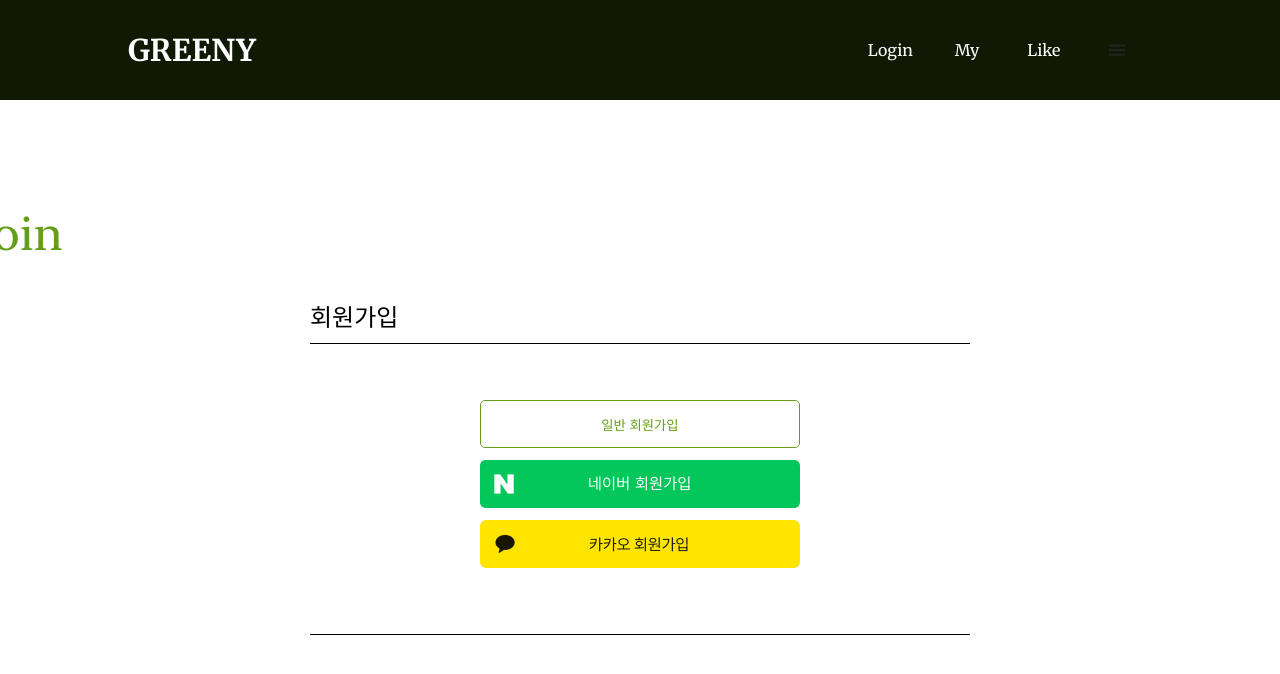
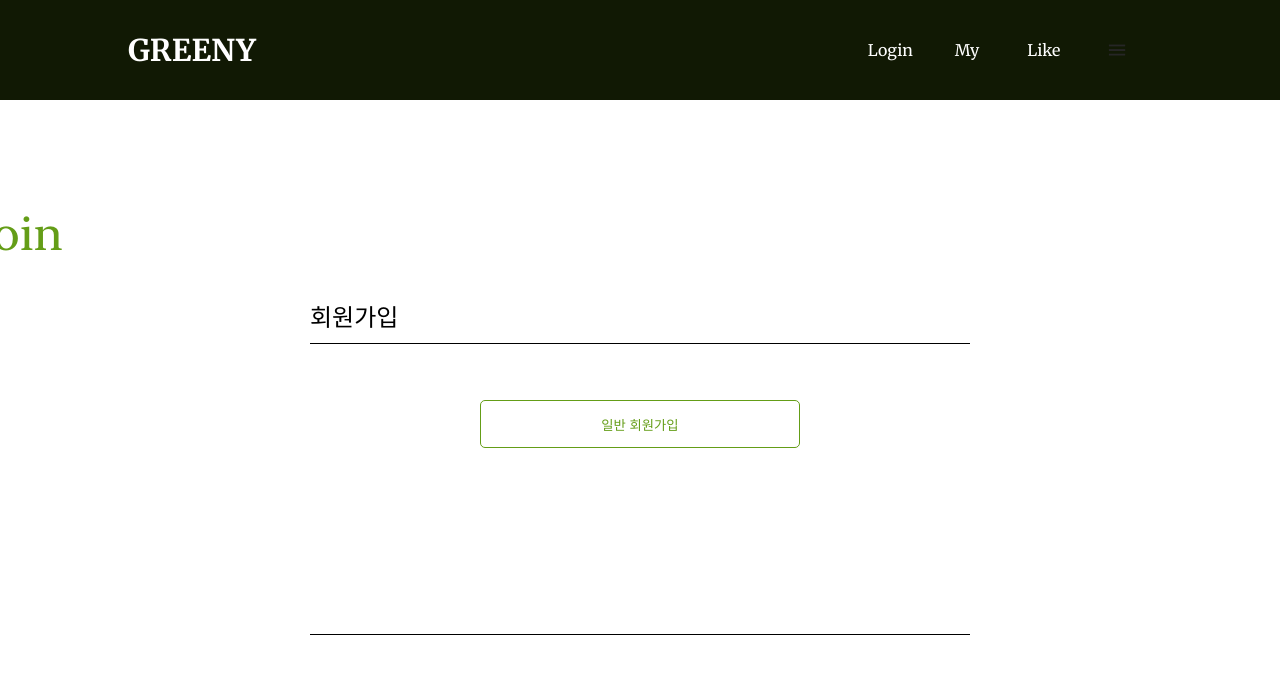
Before and after one commit to UMC-GREENY/greeny-frontend, a React (Create React App) app: page /select in a window 1280 px wide. Shown: the top 674 px of the page. Built offline with nearby package versions, Linux system fonts and the light colour scheme; no server answers.

Commit message:
hotfix: 모달창 x 제거, 약관동의ui 수정, 소셜회원가입 제거, 모달창 커서 포인터 추가

```diff
--- a/src/APP/Auth/Auth.signup.select.jsx
+++ b/src/APP/Auth/Auth.signup.select.jsx
@@ -15,7 +15,6 @@ function SignupSelect() {
       }
     });
   };
-  // Rest of the component code...
 
   return (
     <itemS.SignupWrapper>
@@ -23,19 +22,8 @@ function SignupSelect() {
         <itemS.Title>Join</itemS.Title>
         <itemS.SubTitle>회원가입</itemS.SubTitle>
         <itemS.InfoBox>
-          {/* Container to align buttons to the left */}
           <itemS.ButtonContainer>
             <itemS.SignupButton onClick={handleSubmit}>일반 회원가입</itemS.SignupButton>
-            <itemS.InputBtn
-              type="button"
-              onClick={() => {/* Handle Naver signup button click */}}
-              style={{ backgroundImage: `url(${naverLogo})` }}
-            />
-            <itemS.InputBtn
-              type="button"
-              onClick={() => {/* Handle Naver signup button click */}}
-              style={{ backgroundImage: `url(${kakaoLogo})` }}
-            />
           </itemS.ButtonContainer>
         </itemS.InfoBox>
         <itemS.SubTitle></itemS.SubTitle>
--- a/src/APP/Auth/Styled/Auth.signup.agree.styles.js
+++ b/src/APP/Auth/Styled/Auth.signup.agree.styles.js
@@ -110,9 +110,13 @@ export const NextButton = styled.button`
 
 //약관 내용 박스
 export const ContentsBox = styled.div`
-	border:solid 1px #E6E6E6;
+  border: solid 1px #e6e6e6;
   padding: 10px;
-	margin-bottom: 10px;
-	margin-left: 30px;
-  color: grey;
+  margin-bottom: 10px;
+  margin-left: 30px;
+  color: gray;
+  width: 1200px;
+  height: 100px;
+  overflow: auto;
+  text-align: left;
 `;
--- a/src/APP/Home/MyPages/Mypage1.jsx
+++ b/src/APP/Home/MyPages/Mypage1.jsx
@@ -12,9 +12,10 @@ function Mypage() {
   const handleLogout = () => {
     const confirmLogout = window.confirm("정말 로그아웃을 하십니까");
     if (confirmLogout) {
+      setIsSuccess(false);
       window.localStorage.clear();
-      alert("로그아웃 완료");
-      navigate("/login");
+      alert("로그아웃 되었습니다.");
+      navigate("/");
     }
   };
 
--- a/src/APP/Modal/Modal.main.jsx
+++ b/src/APP/Modal/Modal.main.jsx
@@ -17,7 +17,7 @@ function Modal({ isOpen, onClose, children }) {
 
   return (
     <Styles.ModalOverlay>
-      <Styles.ModalClose onClick={onClose}>&times;</Styles.ModalClose>
+      {/* <Styles.ModalClose onClick={onClose}>&times;</Styles.ModalClose> */}
       <Styles.ModalContent>{children}</Styles.ModalContent>
       <Styles.ModalContents>
         <Styles.ModalContentsInner>
--- a/src/APP/Modal/Styled/Modal.main.styles.js
+++ b/src/APP/Modal/Styled/Modal.main.styles.js
@@ -61,6 +61,7 @@ export const ModalContentInnerpage = styled.div`
   font-size: 24px;
   width: 264px;
   margin-top: 31px;
+  cursor: pointer;
 `;
 
 export const ModalContent = styled.div`
--- a/src/APP/TopNav/Styled/TopNav.main.styles.js
+++ b/src/APP/TopNav/Styled/TopNav.main.styles.js
@@ -126,4 +126,5 @@ export const ModalButton = styled.div`
   font-size: 30px;
   color: white;
   text-align: center;
+  cursor: pointer;
 `;
--- a/src/APP/TopNav/TopNav.main.jsx
+++ b/src/APP/TopNav/TopNav.main.jsx
@@ -24,6 +24,7 @@ function TopNav() {
 
   const handleLogout = () => {
     setIsSuccess(false);
+    window.localStorage.clear();
     alert("로그아웃 되었습니다")
     navigate("/home"); // 예시로 로그아웃 후 이동하는 경로
   };
```
